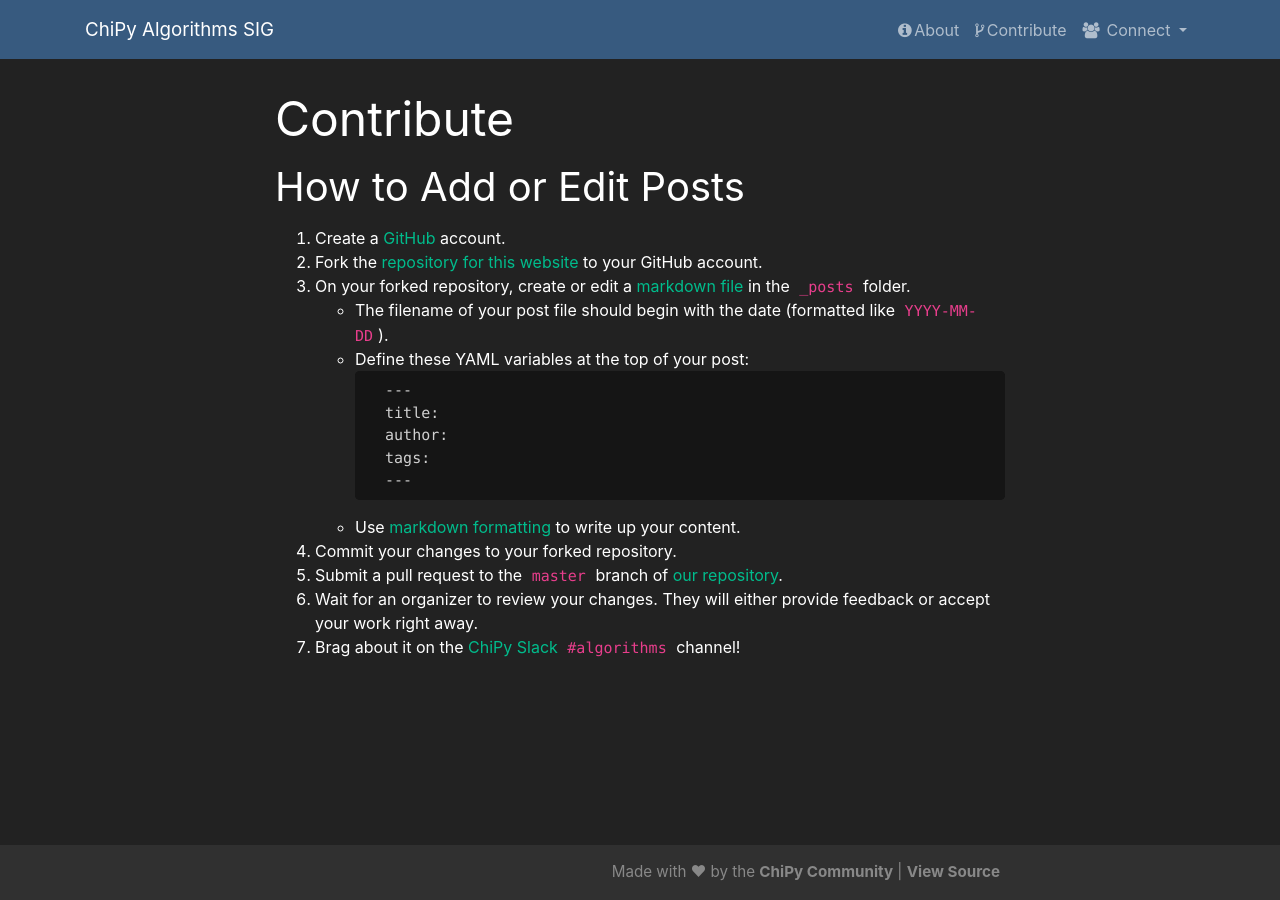
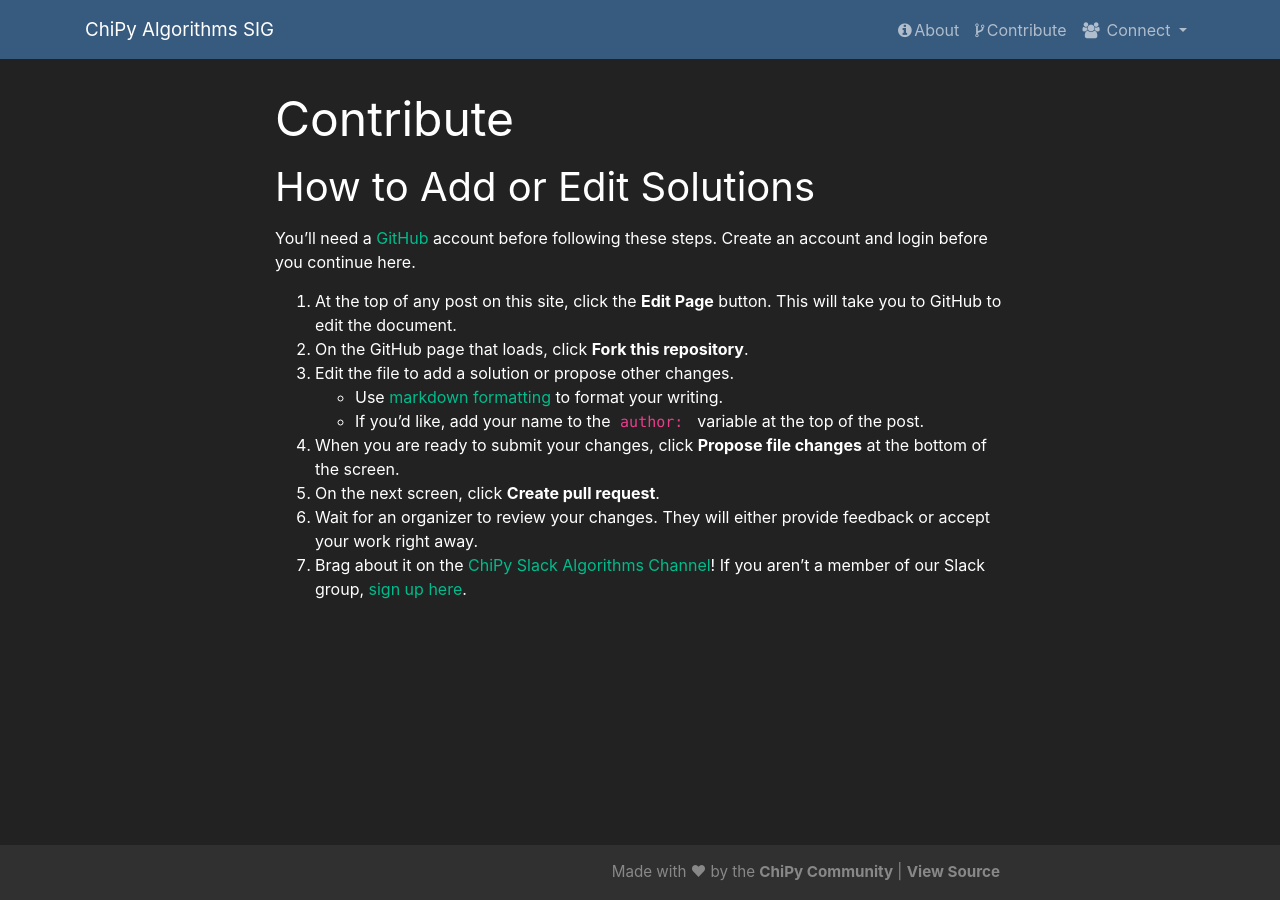
Before and after one commit to chicagopython/algosig, a Jekyll site: the page built from contribute.md, in a window 1280 px wide. Built offline with Jekyll 4.4.1, drawn with Linux system fonts in a browser that asks for light colours; nearby versions of some CDN libraries.

````diff
--- a/_config.yml
+++ b/_config.yml
@@ -36,7 +36,7 @@ header_pages:
         link: https://twitter.com/ChicagoPython
         icon: fa fa-twitter
       - name: Slack
-        link: https://joinchipyslack.herokuapp.com/
+        link: https://chipy.slack.com/app_redirect?channel=algorithms
         icon: fa fa-slack
       - name: Email
         link: mailto:chicago-sig-organizers@python.org
--- a/assets/style.css
+++ b/assets/style.css
@@ -21,12 +21,12 @@ body {
 }
 
 .jumbotron {
-    padding: 2rem 4rem 2rem
+    padding: 1.8rem 3rem
 }
 
 .jumbotron img {
-    width: 90%;
-    max-width: 22rem;
+    width: 80%;
+    max-width: 20rem;
     height: auto;
     padding-bottom: 2rem;
 }
--- a/contribute.md
+++ b/contribute.md
@@ -4,22 +4,16 @@ title: Contribute
 permalink: /contribute/
 ---
 
-## How to Add or Edit Posts
+## How to Add or Edit Solutions
 
-1. Create a [GitHub](https://github.com) account.
-2. Fork the [repository for this website](https://github.com/chicagopython/algosig) to your GitHub account.
-3. On your forked repository, create or edit a [markdown file](https://guides.github.com/features/mastering-markdown/) in the `_posts` folder.
-    * The filename of your post file should begin with the date (formatted like `YYYY-MM-DD`).
-    * Define these YAML variables at the top of your post:
-        ```
-        ---
-        title:
-        author:
-        tags:
-        ---
-        ```
-    * Use [markdown formatting](https://guides.github.com/features/mastering-markdown/) to write up your content.
-4. Commit your changes to your forked repository.
-5. Submit a pull request to the `master` branch of [our repository](https://github.com/chicagopython/algosig).
+You'll need a [GitHub](https://github.com) account before following these steps. Create an account and login before you continue here.
+
+1. At the top of any post on this site, click the **Edit Page** button. This will take you to GitHub to edit the document.
+2. On the GitHub page that loads, click **Fork this repository**.
+3. Edit the file to add a solution or propose other changes.
+  * Use [markdown formatting](https://guides.github.com/features/mastering-markdown/) to format your writing.
+  * If you'd like, add your name to the `author: ` variable at the top of the post.
+4. When you are ready to submit your changes, click **Propose file changes** at the bottom of the screen.
+5. On the next screen, click **Create pull request**.
 6. Wait for an organizer to review your changes. They will either provide feedback or accept your work right away.
-7. Brag about it on the [ChiPy Slack](https://joinchipyslack.herokuapp.com/) `#algorithms` channel!
+7. Brag about it on the [ChiPy Slack Algorithms Channel](https://chipy.slack.com/app_redirect?channel=algorithms)! If you aren't a member of our Slack group, [sign up here](https://joinchipyslack.herokuapp.com/).
````
Also changed, not shown: _layouts/home.html (+9 -6 lines), _posts/2020-02-06-implement-a-graph.md (+1 -0 lines), about.md (+4 -0 lines), assets/img/chipy_logo.png (added), assets/img/sig_logo.png (renamed from assets/img/logo_v2.png).
